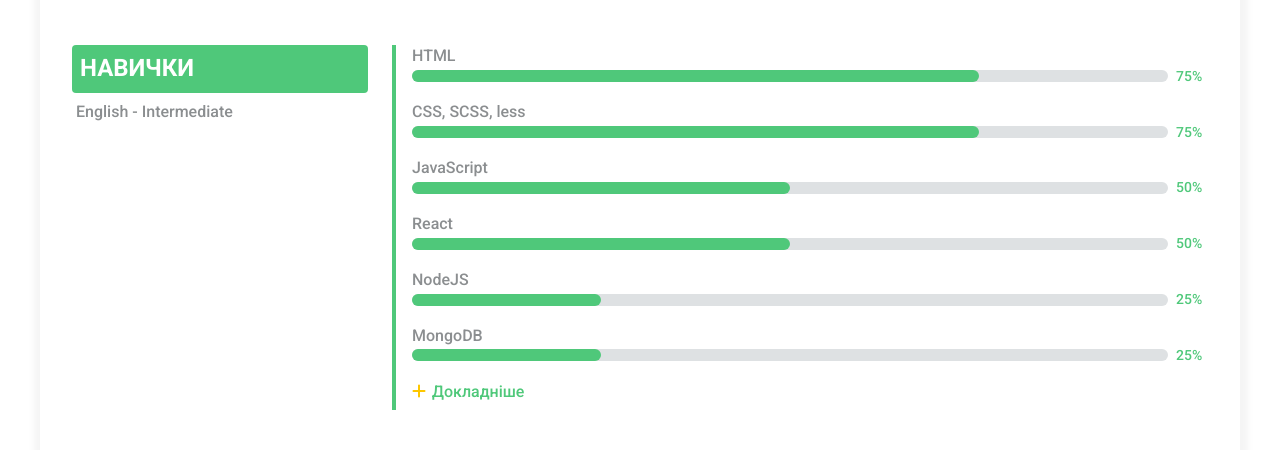
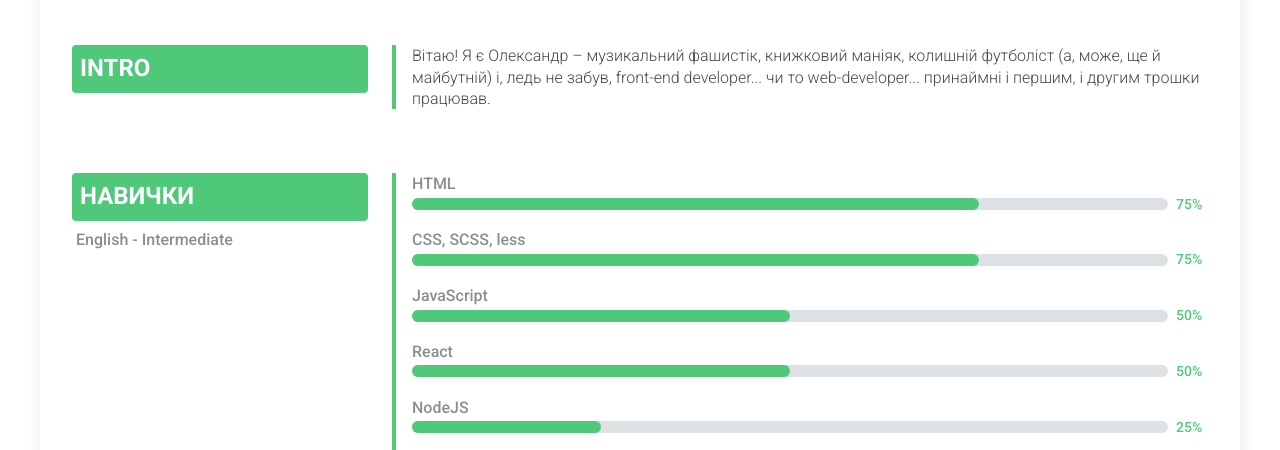
Before and after one commit to defender-8/homepage, a website: page index.html in a window 1280 px wide. Shown: the part 291-741 px from the top of the page. Drawn offline with Linux system fonts and the light colour scheme.

Commit message:
Added intro section

```diff
--- a/index.html
+++ b/index.html
@@ -99,6 +99,17 @@
         </div>
       </header>
       <main>
+        <section class="section">
+          <div class="section-left">
+            <h2 class="section-title">Intro</h2>
+          </div>
+          <div class="section-right">
+            Вітаю! Я є Олександр &#8211; музикальний фашистік, книжковий маніяк,
+            колишній футболіст (а, може, ще й майбутній) і, ледь не забув,
+            front-end developer... чи то web-developer... принаймні і першим, і
+            другим трошки працював.
+          </div>
+        </section>
         <section class="section">
           <div class="section-left">
             <h2 class="section-title">Навички</h2>
```
